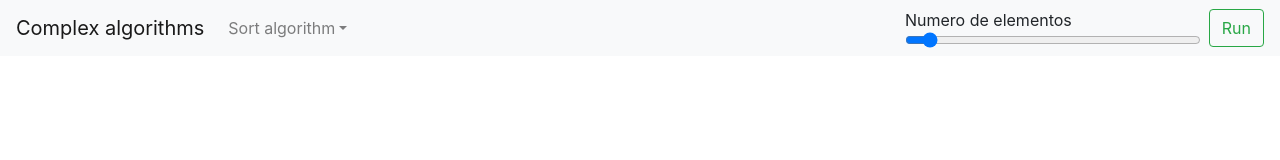
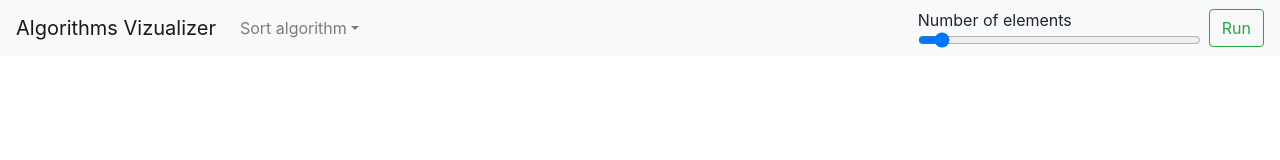
Before and after one commit to lucas-avelino/algorithms-visualizer, a plain HTML site: page index.html in a window 1280 px wide. Drawn offline with nearby package versions, Linux system fonts and the light colour scheme.

Commit message:
fixed: wrong name

```diff
--- a/index.html
+++ b/index.html
@@ -19,7 +19,7 @@
 
 <body class="" style="width: 100vw; height: 100vh;">
     <nav class="navbar navbar-expand-sm navbar-light bg-light">
-        <a class="navbar-brand" href="#">Complex algorithms</a>
+        <a class="navbar-brand" href="#">Algorithms Vizualizer</a>
         <button class="navbar-toggler d-lg-none" type="button" data-toggle="collapse" data-target="#collapsibleNavId"
             aria-controls="collapsibleNavId" aria-expanded="false" aria-label="Toggle navigation">
             <span class="navbar-toggler-icon"></span>
@@ -44,7 +44,7 @@
             </ul>
             <form class="form-inline my-2 my-lg-0">
                 <div class="form-group mr-2">
-                    <label for="numOfItems">Numero de elementos</label>
+                    <label for="numOfItems">Number of elements</label>
                     <input type="range" value="30" min="0" max="500" class="form-control-range" id="numOfItems" />
                 </div>
                 <!-- <div class="form-group">
```
